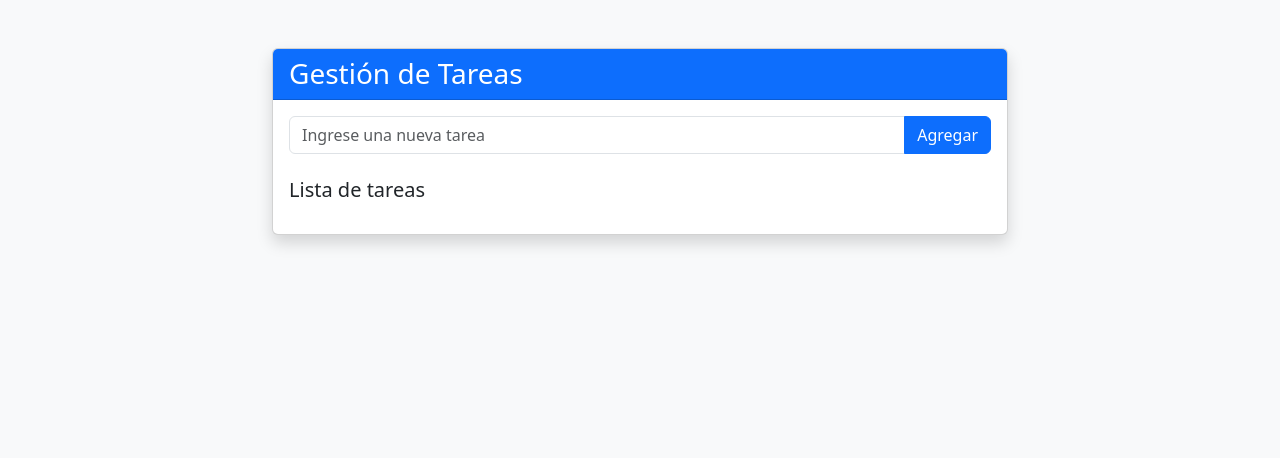
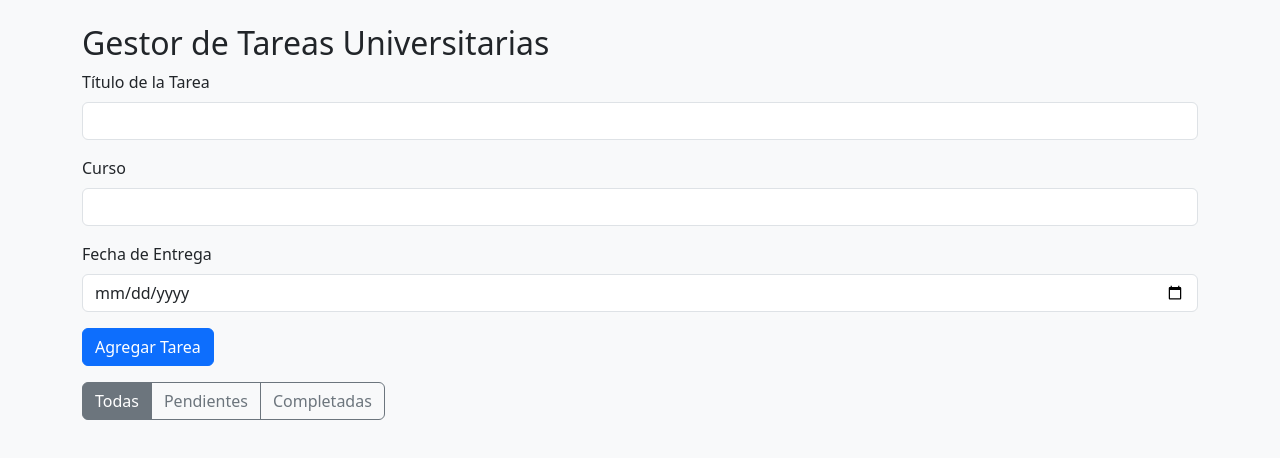
Before and after one commit to jdiazflor-sudo/idw, a plain HTML site: page index.html in a window 1280 px wide. Drawn offline with nearby package versions, Linux system fonts and the light colour scheme.

Commit message:
Modificacion Estructura Html

```diff
--- a/app.js
+++ b/app.js
@@ -12,6 +12,7 @@ function renderTasks() {
         li.className = 'list-group-item d-flex justify-content-between align-items-center';
         li.innerHTML = `
             <span>${task.text}</span>
+            <button class="btn btn-sm btn-success me-2" onclick="toggleTask(${index})">Completar</button>
             <button class="btn btn-danger btn-sm" onclick="deleteTask(${index})">Eliminar</button>
         `;
         list.appendChild(li);
@@ -29,6 +30,8 @@ form.addEventListener('submit', (e) => {
     renderTasks();
 });
 
+
+
 function deleteTask(index) {
     tasks.splice(index, 1);
     localStorage.setItem('tasks', JSON.stringify(tasks));
--- a/index.html
+++ b/index.html
@@ -1,85 +1,44 @@
 <!DOCTYPE html>
-
 <html lang="es">
 <head>
     <meta charset="UTF-8">
     <meta name="viewport" content="width=device-width, initial-scale=1.0">
+    <title>Gestor de Tareas Académicas</title>
+    <link href="https://cdn.jsdelivr.net/npm/bootstrap@5.3.3/dist/css/bootstrap.min.css" rel="stylesheet">
+</head>
+<body class="bg-light">
+    <div class="container mt-4">
+        <h2>Gestor de Tareas Universitarias</h2>
 
+        <!-- Contenedor para alertas dinámicas -->
+        <div id="alert-container"></div>
 
-<title>Gestión de Tareas</title>
+        <!-- Formulario con múltiples campos -->
+        <form id="task-form" class="mb-3">
+            <div class="mb-3">
+                <label for="input-titulo" class="form-label">Título de la Tarea</label>
+                <input type="text" id="input-titulo" class="form-control" autocomplete="off">
+            </div>
+            <div class="mb-3">
+                <label for="input-curso" class="form-label">Curso</label>
+                <input type="text" id="input-curso" class="form-control" autocomplete="off">
+            </div>
+            <div class="mb-3">
+                <label for="input-fecha" class="form-label">Fecha de Entrega</label>
+                <input type="date" id="input-fecha" class="form-control">
+            </div>
+            <button type="submit" class="btn btn-primary">Agregar Tarea</button>
+        </form>
 
-<!-- Bootstrap 5 -->
-<link
-    href="https://cdn.jsdelivr.net/npm/bootstrap@5.3.3/dist/css/bootstrap.min.css"
-    rel="stylesheet"
->
+        <!-- Filtros Visuales exigidos por la guía -->
+        <div class="btn-group mb-3" role="group">
+            <button type="button" class="btn btn-outline-secondary filter-btn active" data-filter="todas">Todas</button>
+            <button type="button" class="btn btn-outline-secondary filter-btn" data-filter="pendientes">Pendientes</button>
+            <button type="button" class="btn btn-outline-secondary filter-btn" data-filter="completadas">Completadas</button>
+        </div>
 
-
-</head>
-
-<body class="bg-light">
-
-
-<div class="container mt-5">
-
-    <!-- Encabezado -->
-    <div class="row justify-content-center">
-        <div class="col-md-8">
-
-            <div class="card shadow">
-
-                <div class="card-header bg-primary text-white">
-                    <h1 class="h3 mb-0">
-                        Gestión de Tareas
-                    </h1>
-                </div>
-
-                <div class="card-body">
-
-                    <!-- Formulario -->
-                    <form id="todo-form" class="mb-4">
-
-                        <div class="input-group">
-                            <input
-                                type="text"
-                                id="todo-input"
-                                class="form-control"
-                                placeholder="Ingrese una nueva tarea"
-                                autocomplete="off"
-                            >
-
-                            <button
-                                type="submit"
-                                class="btn btn-primary">
-                                Agregar
-                            </button>
-                        </div>
-
-                    </form>
-
-                    <!-- Lista de tareas -->
-                    <h2 class="h5 mb-3">
-                        Lista de tareas
-                    </h2>
-
-                    <ul
-                        id="todo-list"
-                        class="list-group"
-                    >
-                    </ul>
-
-                </div>
-
-            </div>
-
-        </div>
+        <ul id="task-list" class="list-group"></ul>
     </div>
-
-</div>
-
-<!-- JavaScript de la aplicación -->
-<script src="app.js"></script>
-
-
+    <script src="app.js"></script>
 </body>
 </html>
```
